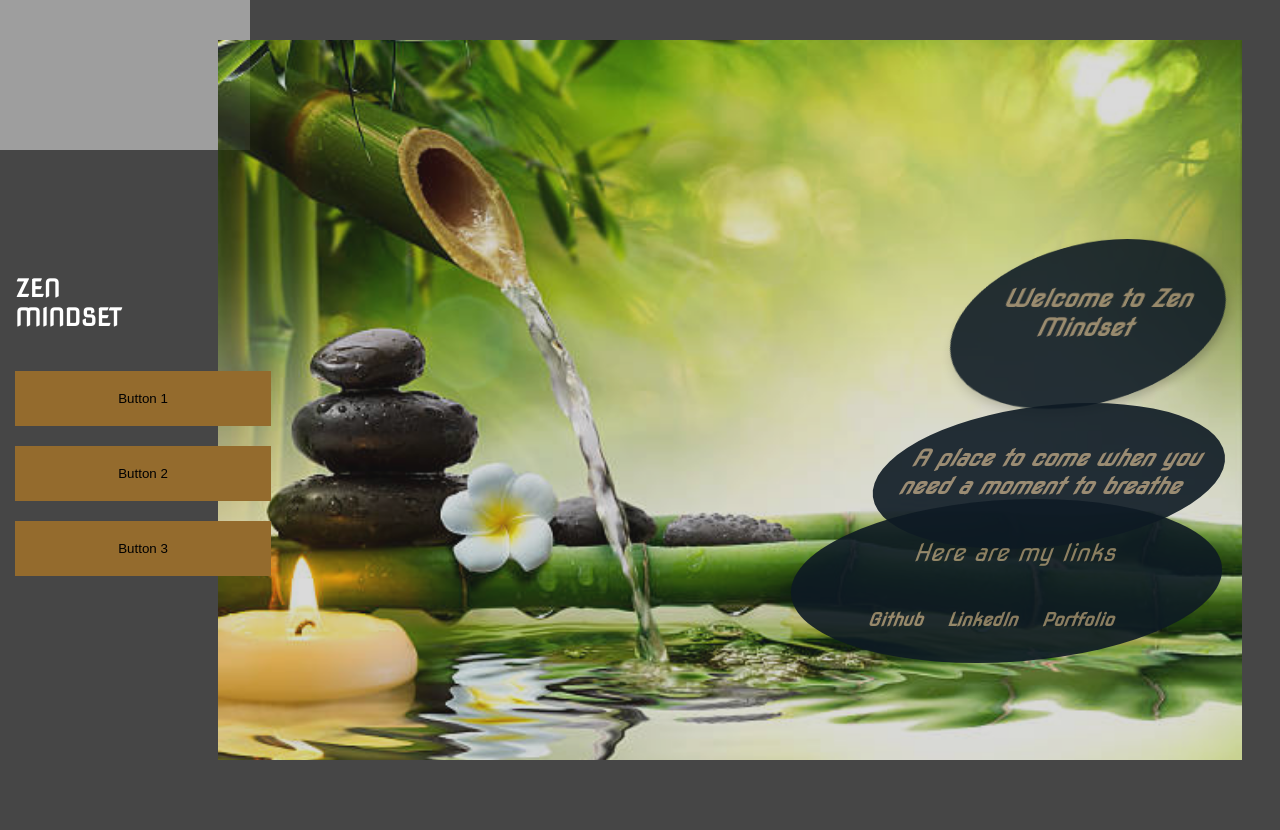
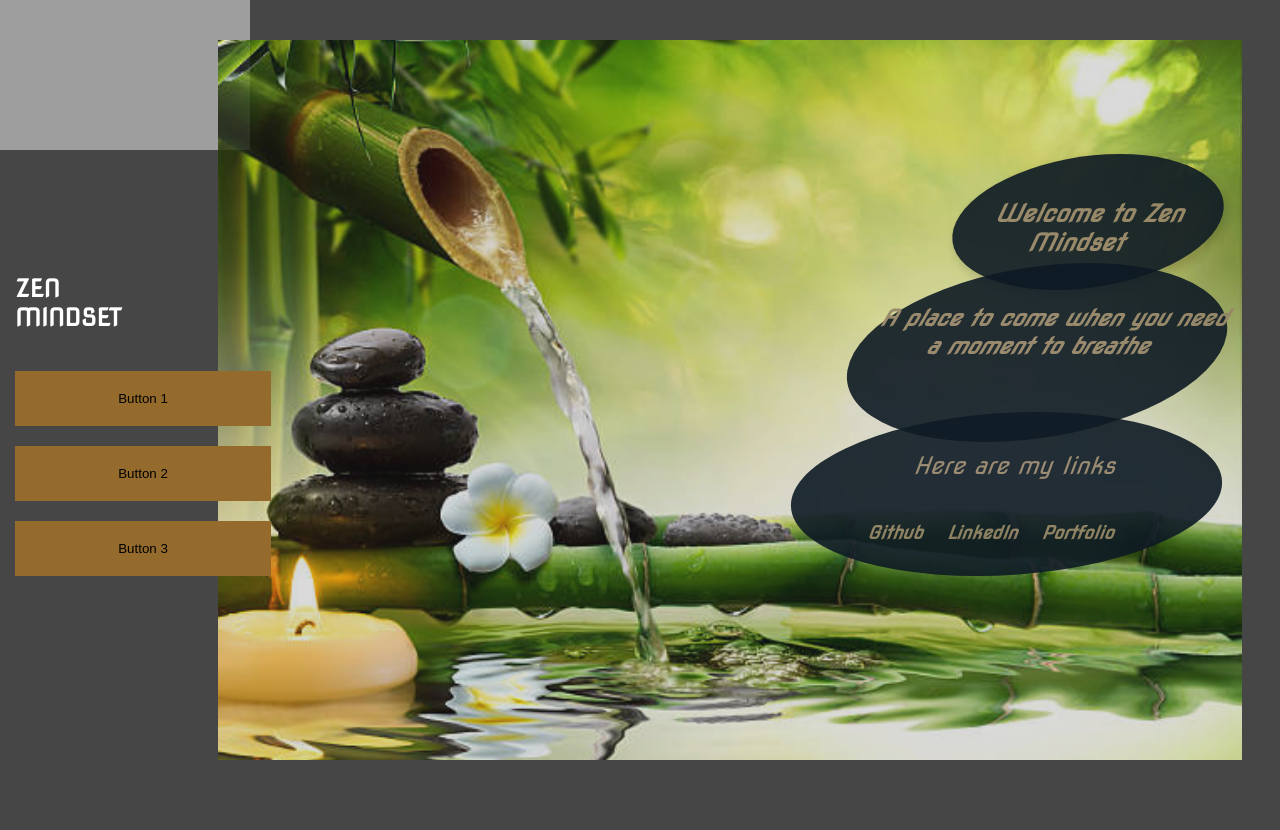
Before and after one commit to 206Dorian/Zen-Minset, a Flask app: page / in a window 1280 px wide. Run offline with Flask 3, Linux system fonts and the light colour scheme; grey boxes are pictures that could not be loaded.

Commit message:
playing with layout and space

```diff
--- a/zen-mindset/static/css/style.css
+++ b/zen-mindset/static/css/style.css
@@ -58,7 +58,7 @@ body {
     display: flex;
     flex-direction: column;
     align-items: left;
-    height: 45vh;
+    height: 50vh;
     margin-right: 60px;
 }
 
@@ -74,7 +74,7 @@ body {
     border-radius: 0px;
     font-size: 12px;
     margin-left: auto;
-    margin-top: -50px;
+    margin-top: -30px;
     margin-bottom: 5px;
     opacity: 0.9;
     border-radius: 50%;
@@ -110,9 +110,9 @@ body {
     background-color: var(--dark-blue);
     text-align: center;
     width: 20%;
-    height: 70%;
+    height: 90%;
     margin-left: auto;
-    margin-top: 85px;
+    margin-top: 0px;
     padding: 10px;
     box-shadow: 5px 5px 10px rgba(0, 0, 0, 0.2);
     opacity: 1.0;
@@ -206,8 +206,8 @@ p {
     background-color: var(--dark-blue);
 
     text-decoration: none;
-    width: 28%;
-    height: 50%;
+    width: 30%;
+    height: 70%;
     text-align: center;
     color: var(--light-tan);
     /* border-radius: 50px; */
@@ -217,7 +217,7 @@ p {
     border-radius: 10px;
     font-size: 10px;
     margin-left: auto;
-    margin-top: px;
+    margin-top: -20px;
     margin-bottom: 0px;
     opacity: 0.9;
     border-radius: 70%;
```
